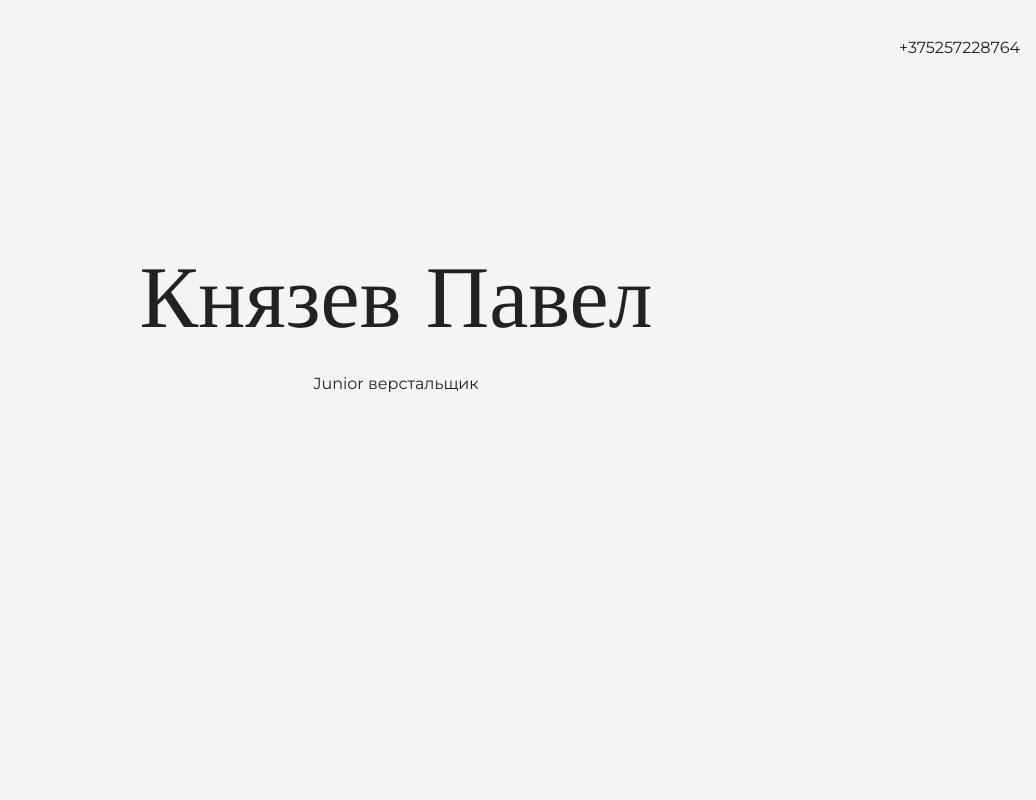
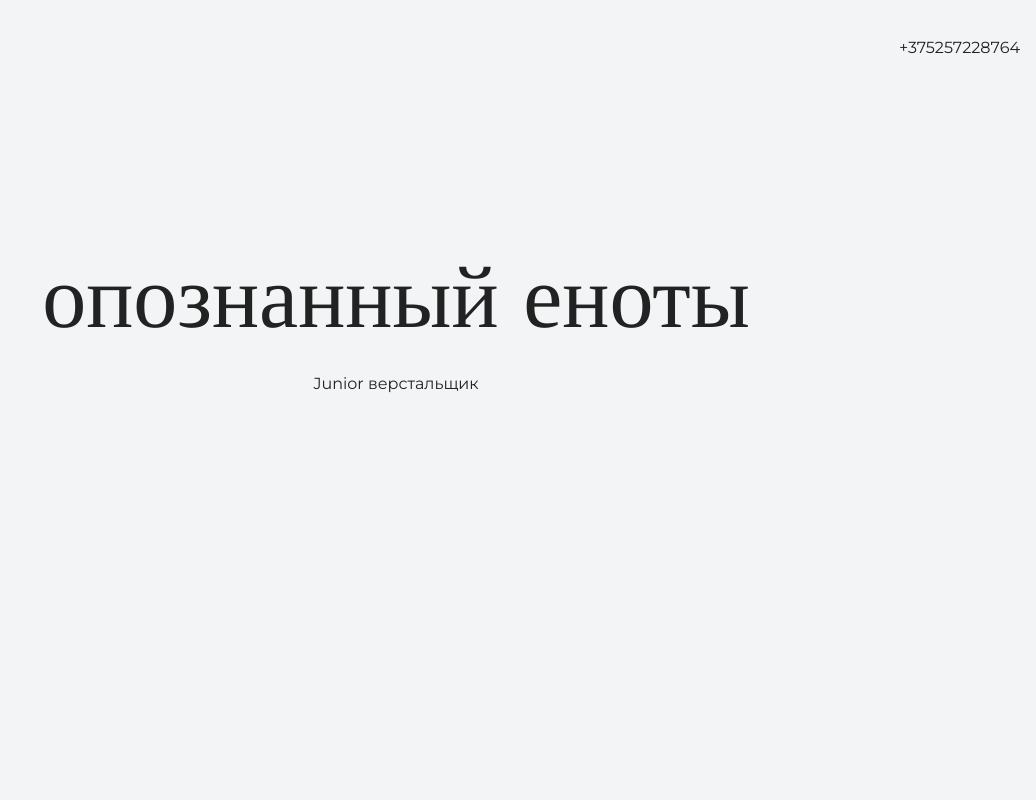
Before and after one commit to sadaharu999/my-site, a plain HTML site: page index.html in a window 1280 px wide. Shown: the top 800 px of the page, without its empty margins (244-1280 px from the left). Drawn offline with nearby package versions, Linux system fonts and the light colour scheme.

Commit message:
меняет текст на главной странице

```diff
--- a/index.html
+++ b/index.html
@@ -15,7 +15,7 @@
     </header>
 
     <section class="hero-image">
-      <h1 class="heading"><div class="container">Князев Павел</div></h1>
+      <h1 class="heading"><div class="container">опознанный еноты</div></h1>
       <p><div class="container">Junior верстальщик</div></p>
     </section>
 
```
